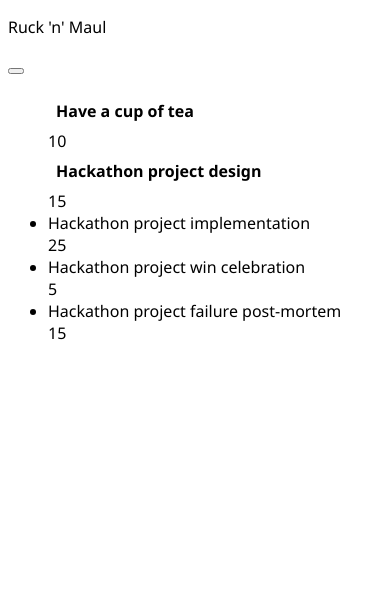
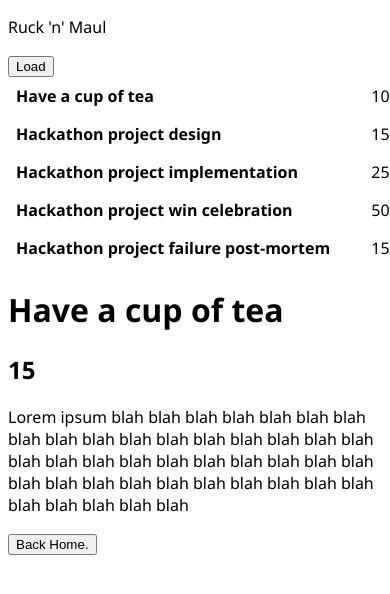
Before and after one commit to SPDoctor/RuckNMaul, a website: page www/index.html in a window 390 px wide. Drawn offline with Linux system fonts and the light colour scheme; some packages are replaced by stand-ins of ours.

Commit message:
Updated html per css changes

```diff
--- a/www/index.html
+++ b/www/index.html
@@ -15,31 +15,55 @@
 
 <body>
 	<p>Ruck 'n' Maul</p>
-    <button id="loadBtn" onclick="load()"></button>
-    <div id="task-panel">
-        <ul class="tast-list">
+	<button id="loadBtn" onclick="load()">Load</button>
+	<div id="task-panel" class="panel-primary">
+		<ul class="task-list">
 			<li class="task-entry">
+				<a onClick="showResultsPanel">
 					<div class="task-title">Have a cup of tea</div>
-                <div class="tast-prio">10</div>
+					<div class="task-prio">10</div>
+				</a>
 			</li>
 			<li class="task-entry">
+				<a onClick="showResultsPanel">
 					<div class="task-title">Hackathon project design</div>
-                <div class="tast-prio">15</div>
+					<div class="task-prio">15</div>
+				</a>
 			</li>
-            <li>
-                <div>Hackathon project implementation</div>
-                <div>25</div>
+			<li class="task-entry">
+				<a onClick="showResultsPanel">
+					<div class="task-title">Hackathon project implementation</div>
+					<div class="task-prio">25</div>
+				</a>
 			</li>
-            <li>
-                <div>Hackathon project win celebration</div>
-                <div>5</div>
+			<li class="task-entry">
+				<a onClick="showResultsPanel">
+					<div class="task-title">Hackathon project win celebration</div>
+					<div class="task-prio">50</div>
+				</a>
 			</li>
-            <li>
-                <div>Hackathon project failure post-mortem</div>
-                <div>15</div>
+			<li class="task-entry">
+				<a onClick="showResultsPanel">
+					<div class="task-title">Hackathon project failure post-mortem</div>
+					<div class="task-prio">15</div>
+				</a>
 			</li>
 		</ul>
 	</div>
+	<div id="result-panel" class="panel-secondary">
+		<div>
+			<h1>Have a cup of tea</h1>
+			<h2>15</h2>
+			<p>
+				Lorem ipsum blah blah blah blah blah blah blah blah blah
+				blah blah blah blah blah blah blah blah blah blah blah blah blah blah blah
+				blah blah blah blah blah blah blah blah blah blah blah blah
+				blah blah blah blah blah blah
+			</p>
+		</div>
+		<p class="panel-navigation"><button onclick="setPanels('panel-primary', 'panel-secondary')">Back Home.</button></p>
+	</div>
+
 	<!-- Cordova reference, this is added to your app when it's built. -->
 	<script src="cordova.js"></script>
 	<script src="scripts/platformOverrides.js"></script>
```
Lines whose indentation alone changed are shown as unchanged.
